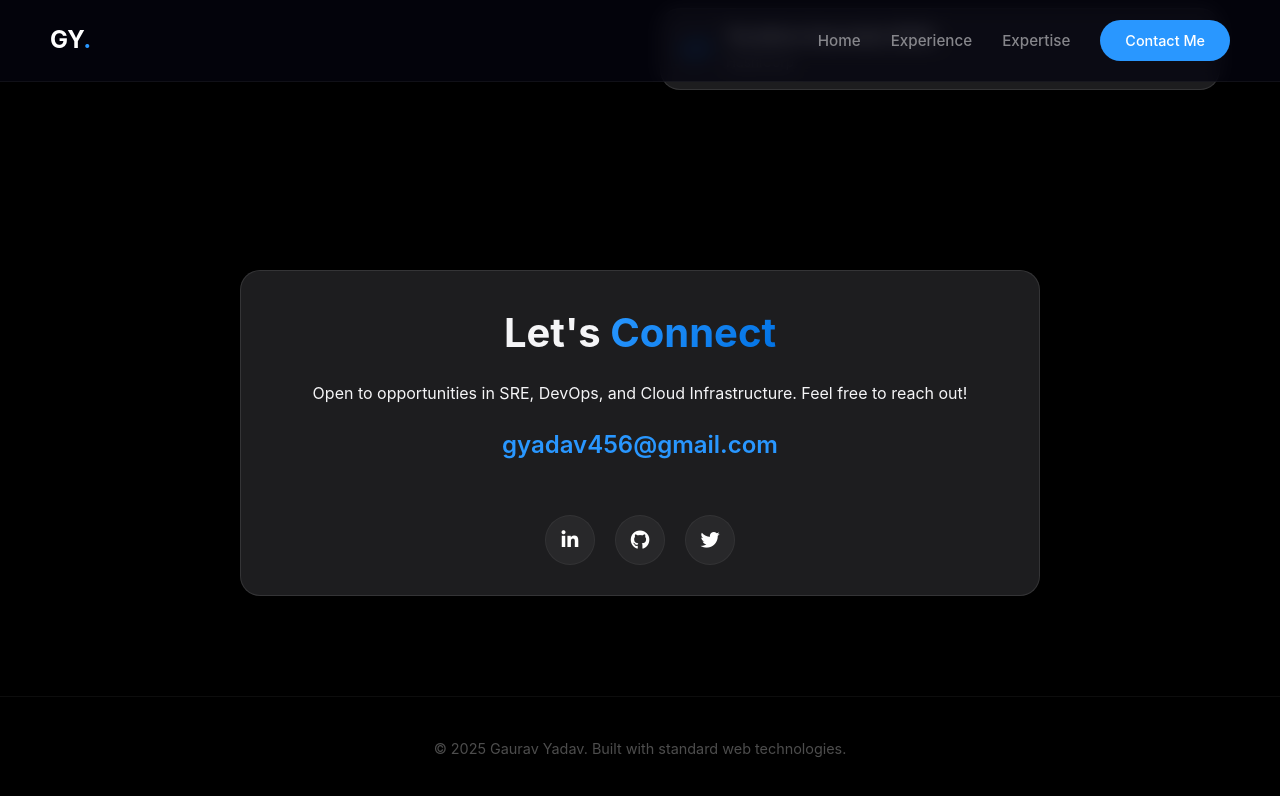
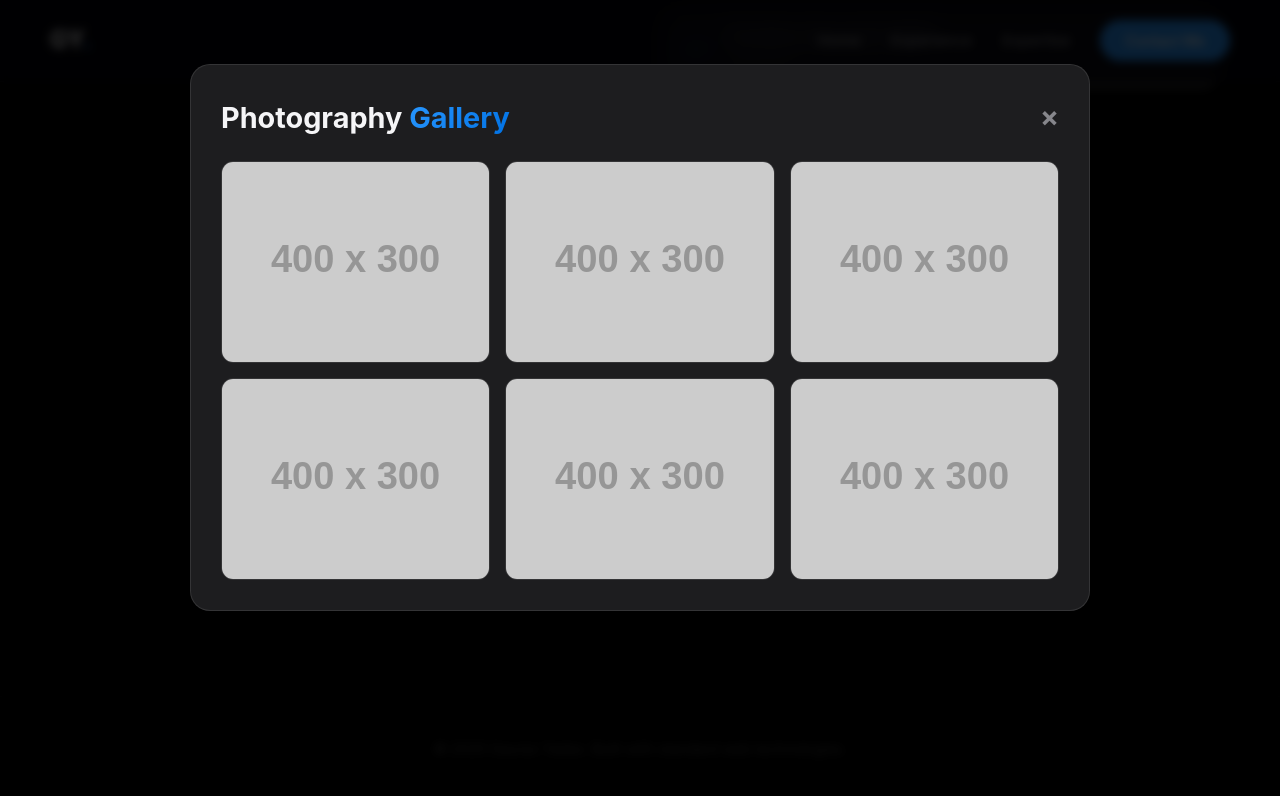
Before and after one commit to gyadav456/Cloud-Resume, a plain HTML site: page index.html in a window 1280 px wide. Both pictures are taken after a click on the link 710 px from the left and 4088 px from the top of the page. Shown: the part 3549-4345 px from the top of the page. Drawn offline with Linux system fonts and the light colour scheme; no server answers; placeholder pictures from the web are drawn by us.

Commit message:
feat: add social links and photo gallery modal

```diff
--- a/index.html
+++ b/index.html
@@ -291,13 +291,40 @@
                     <a href="mailto:gyadav456@gmail.com" class="email-link">gyadav456@gmail.com</a>
                 </div>
                 <div class="social-links">
-                    <a href="#" class="social-btn"><i class="fab fa-linkedin-in"></i></a>
-                    <a href="#" class="social-btn"><i class="fab fa-github"></i></a>
-                    <a href="#" class="social-btn"><i class="fab fa-twitter"></i></a>
+                    <a href="https://www.linkedin.com/in/gyadav456/" target="_blank" class="social-btn"><i
+                            class="fab fa-linkedin-in"></i></a>
+                    <a href="https://github.com/gyadav456" target="_blank" class="social-btn"><i
+                            class="fab fa-github"></i></a>
+                    <a href="#" id="gallery-btn" class="social-btn" title="Photo Gallery"><i
+                            class="fas fa-camera"></i></a>
                 </div>
             </div>
         </div>
     </section>
+
+    <!-- Gallery Modal -->
+    <div id="gallery-modal" class="modal">
+        <div class="modal-content glass-card">
+            <span class="close-modal">&times;</span>
+            <h2 class="section-title small" style="margin-bottom: 20px;">Photography <span
+                    class="gradient-text">Gallery</span></h2>
+            <div class="gallery-grid">
+                <!-- S3 Images will be placed here. Using placeholders for demonstration. -->
+                <div class="gallery-item"><img src="https://via.placeholder.com/400x300/1d1d1f/86868b?text=Photo+1"
+                        alt="Gallery Photo 1"></div>
+                <div class="gallery-item"><img src="https://via.placeholder.com/400x300/1d1d1f/86868b?text=Photo+2"
+                        alt="Gallery Photo 2"></div>
+                <div class="gallery-item"><img src="https://via.placeholder.com/400x300/1d1d1f/86868b?text=Photo+3"
+                        alt="Gallery Photo 3"></div>
+                <div class="gallery-item"><img src="https://via.placeholder.com/400x300/1d1d1f/86868b?text=Photo+4"
+                        alt="Gallery Photo 4"></div>
+                <div class="gallery-item"><img src="https://via.placeholder.com/400x300/1d1d1f/86868b?text=Photo+5"
+                        alt="Gallery Photo 5"></div>
+                <div class="gallery-item"><img src="https://via.placeholder.com/400x300/1d1d1f/86868b?text=Photo+6"
+                        alt="Gallery Photo 6"></div>
+            </div>
+        </div>
+    </div>
 
     <footer>
         <div class="container">
--- a/script.js
+++ b/script.js
@@ -129,4 +129,26 @@ document.addEventListener('DOMContentLoaded', () => {
             updateCounter('download');
         });
     }
+
+    // --- Gallery Modal Logic ---
+    const galleryBtn = document.getElementById('gallery-btn');
+    const galleryModal = document.getElementById('gallery-modal');
+    const closeModal = document.querySelector('.close-modal');
+
+    if (galleryBtn && galleryModal && closeModal) {
+        galleryBtn.addEventListener('click', (e) => {
+            e.preventDefault();
+            galleryModal.style.display = 'block';
+        });
+
+        closeModal.addEventListener('click', () => {
+            galleryModal.style.display = 'none';
+        });
+
+        window.addEventListener('click', (e) => {
+            if (e.target === galleryModal) {
+                galleryModal.style.display = 'none';
+            }
+        });
+    }
 });
--- a/styles.css
+++ b/styles.css
@@ -809,3 +809,104 @@ footer {
         left: 1px;
     }
 }
+
+/* --- Gallery Modal & Styles --- */
+.modal {
+    display: none;
+    /* Hidden by default */
+    position: fixed;
+    z-index: 1000;
+    left: 0;
+    top: 0;
+    width: 100%;
+    height: 100%;
+    overflow: auto;
+    background-color: rgba(0, 0, 0, 0.8);
+    backdrop-filter: blur(5px);
+    -webkit-backdrop-filter: blur(5px);
+    animation: fadeIn 0.3s;
+}
+
+.modal-content {
+    background-color: var(--card-bg);
+    margin: 5% auto;
+    padding: 30px;
+    border: 1px solid var(--card-border);
+    width: 80%;
+    max-width: 900px;
+    border-radius: 20px;
+    position: relative;
+    animation: slideIn 0.3s;
+}
+
+.close-modal {
+    color: var(--text-secondary);
+    float: right;
+    font-size: 28px;
+    font-weight: bold;
+    cursor: pointer;
+    transition: color 0.3s;
+}
+
+.close-modal:hover,
+.close-modal:focus {
+    color: var(--accent-primary);
+    text-decoration: none;
+    cursor: pointer;
+}
+
+.gallery-grid {
+    display: grid;
+    grid-template-columns: repeat(auto-fill, minmax(250px, 1fr));
+    gap: 15px;
+    margin-top: 20px;
+}
+
+.gallery-item {
+    border-radius: 12px;
+    overflow: hidden;
+    position: relative;
+    aspect-ratio: 4/3;
+    border: 1px solid var(--card-border);
+}
+
+.gallery-item img {
+    width: 100%;
+    height: 100%;
+    object-fit: cover;
+    transition: transform 0.5s ease;
+}
+
+.gallery-item:hover img {
+    transform: scale(1.1);
+}
+
+@keyframes fadeIn {
+    from {
+        opacity: 0;
+    }
+
+    to {
+        opacity: 1;
+    }
+}
+
+@keyframes slideIn {
+    from {
+        transform: translateY(-50px);
+        opacity: 0;
+    }
+
+    to {
+        transform: translateY(0);
+        opacity: 1;
+    }
+}
+
+@media (max-width: 768px) {
+    .modal-content {
+        width: 95%;
+        margin: 10% auto;
+        padding: 20px;
+    }
+}
```
